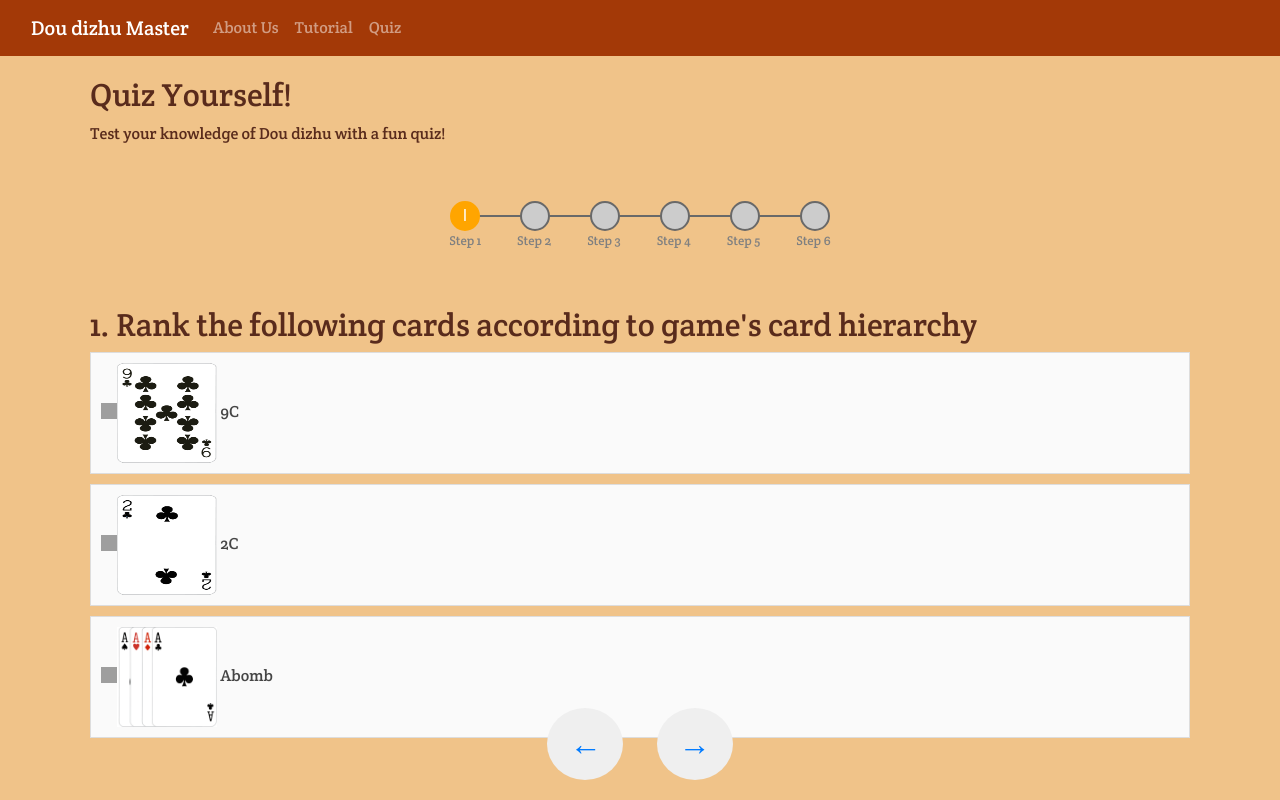
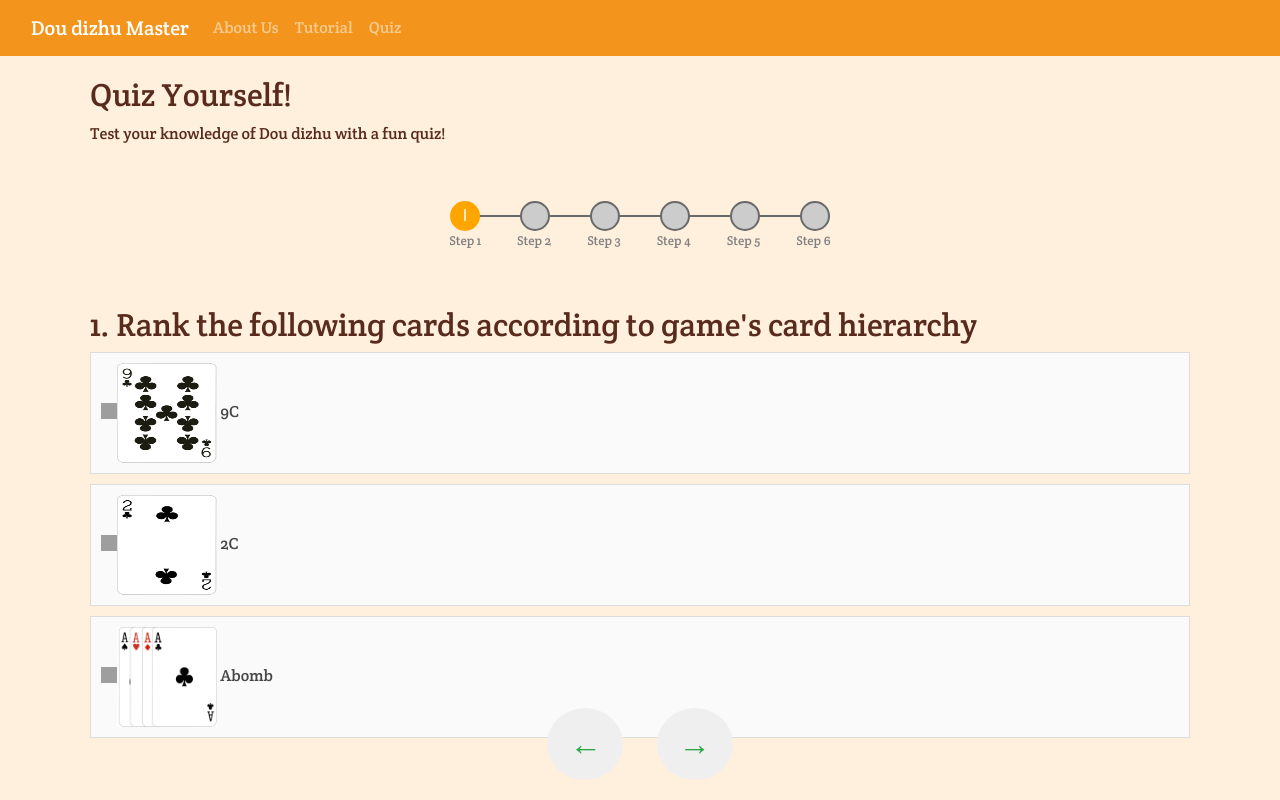
Before and after one commit to fzhu12/Dou-Dizhu, a Flask app: page /quiz in a window 1280 px wide. Run offline with Flask 3, Linux system fonts and the light colour scheme; some libraries are stand-ins or nearby versions; some web fonts are replaced; grey boxes are pictures that could not be loaded.

Commit message:
update color design

```diff
--- a/static/css/main.css
+++ b/static/css/main.css
@@ -7,14 +7,14 @@
 
 body {
     color: #592b1c;         /* Sets the text color */
-    background-color: #f0c389;  /* Sets the background color */
+    background-color: #ffefdd;  /* Sets the background color */
     font-family: 'Crete Round', serif;
     margin-bottom: 50px;
 }
 
 /* CSS style for navbar*/
 .navbar-custom {
-    background-color: #a33907;
+    background-color: #f3951d;
 }
 
 .navbar-dark .navbar-brand {
@@ -30,7 +30,7 @@ body {
 
 .left-arrow, .right-arrow {
     font-size: 32px;
-    color: #007BFF;
+    color: #28a745;
     text-decoration: none;
     padding: 10px 20px;
     border-radius: 50%;
@@ -40,8 +40,8 @@ body {
 
 .left-arrow:hover, .right-arrow:hover {
     color: #fff;
-    background-color: #6899cd;
-    border-color: #407dbe;
+    background-color: #3fb459;
+    border-color: #39af53;
 }
 
 .nav-arrows-container {
```
